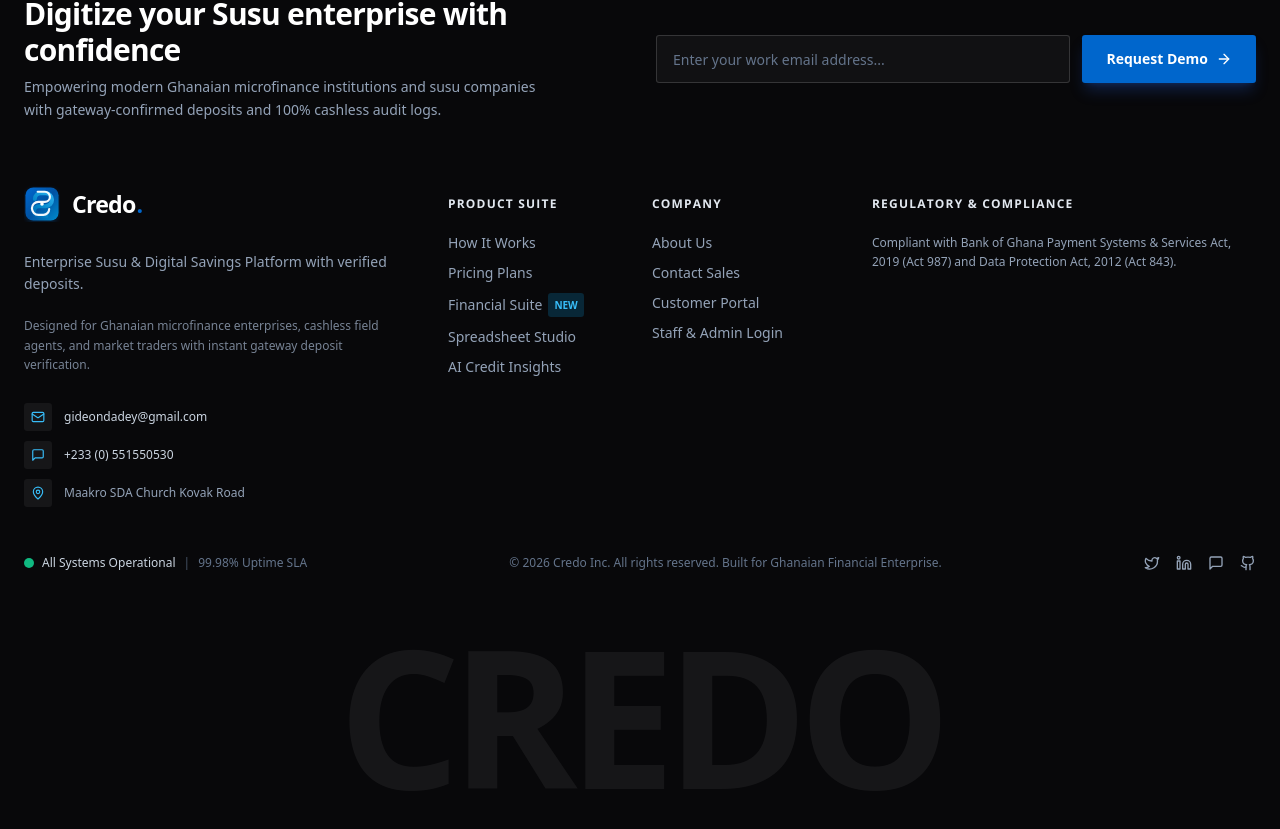
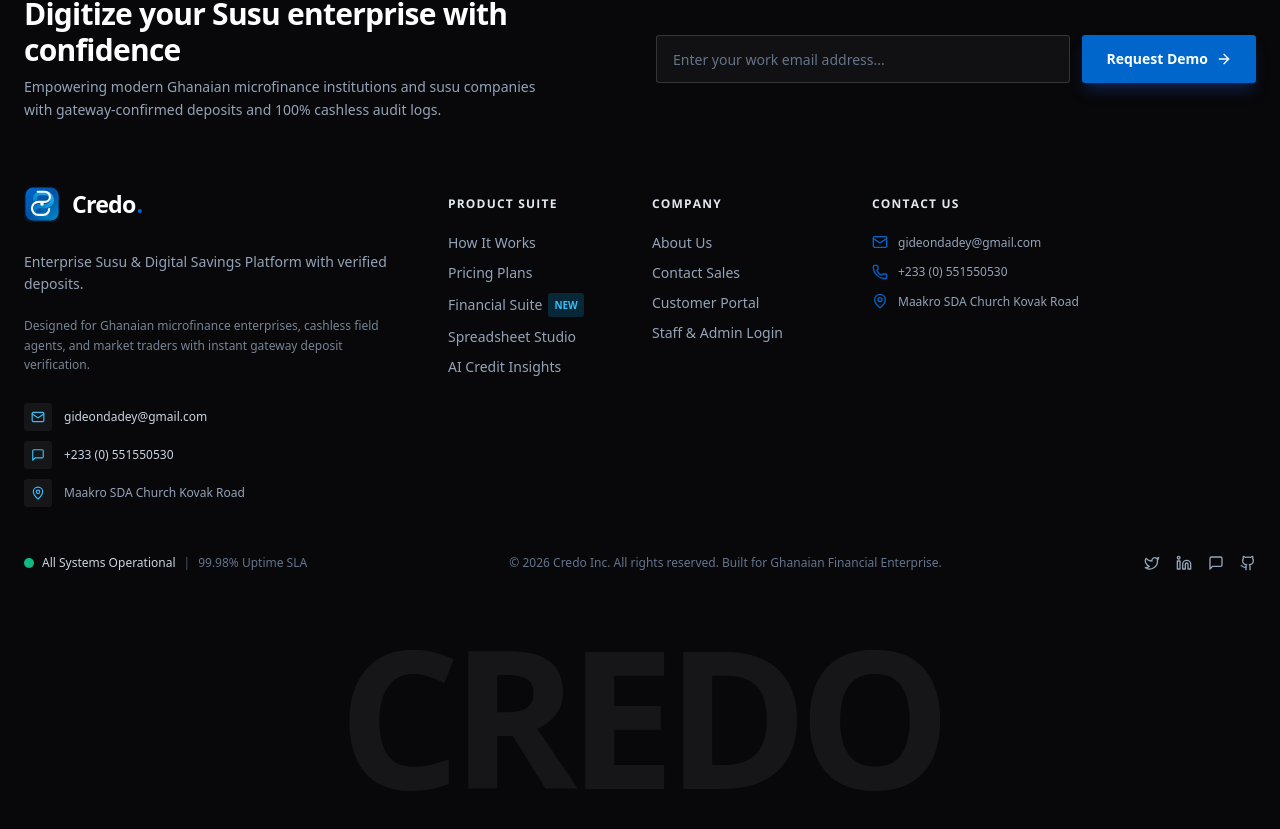
Before and after one commit to Gideon-Dadey/SusuFlow, a Next.js app in the folder apps/web/: page / in a window 1280 px wide. Shown: the part 4642-5471 px from the top of the page. Built offline with nearby package versions, Linux system fonts and the light colour scheme.

Commit message:
style(ui): update section heading sizes and replace footer compliance text with contact info

```diff
--- a/apps/web/src/components/marketing/footer.tsx
+++ b/apps/web/src/components/marketing/footer.tsx
@@ -5,6 +5,7 @@
 import {
   Mail,
   MapPin,
+  Phone,
   ShieldCheck,
   Lock,
   ArrowRight,
@@ -232,15 +233,35 @@
             </div>
           </div>
 
-          {/* Column 4: Regulatory Compliance */}
+          {/* Column 4: Contact Information */}
           <div className="lg:col-span-4 space-y-4">
             <h3 className="text-xs font-bold text-slate-200 uppercase tracking-widest inline-block">
-              Regulatory & Compliance
+              Contact Us
             </h3>
-            <p className="text-xs text-slate-400 leading-relaxed">
-              Compliant with Bank of Ghana Payment Systems & Services Act, 2019
-              (Act 987) and Data Protection Act, 2012 (Act 843).
-            </p>
+            <div className="space-y-2.5 text-xs text-slate-400 leading-relaxed">
+              <p className="flex items-center gap-2.5">
+                <Mail className="h-4 w-4 text-[#0066cc] shrink-0" />
+                <a
+                  href="mailto:gideondadey@gmail.com"
+                  className="hover:text-white transition-colors"
+                >
+                  gideondadey@gmail.com
+                </a>
+              </p>
+              <p className="flex items-center gap-2.5">
+                <Phone className="h-4 w-4 text-[#0066cc] shrink-0" />
+                <a
+                  href="tel:+233551550530"
+                  className="hover:text-white transition-colors"
+                >
+                  +233 (0) 551550530
+                </a>
+              </p>
+              <p className="flex items-center gap-2.5">
+                <MapPin className="h-4 w-4 text-[#0066cc] shrink-0" />
+                <span>Maakro SDA Church Kovak Road</span>
+              </p>
+            </div>
           </div>
         </div>
 
```
